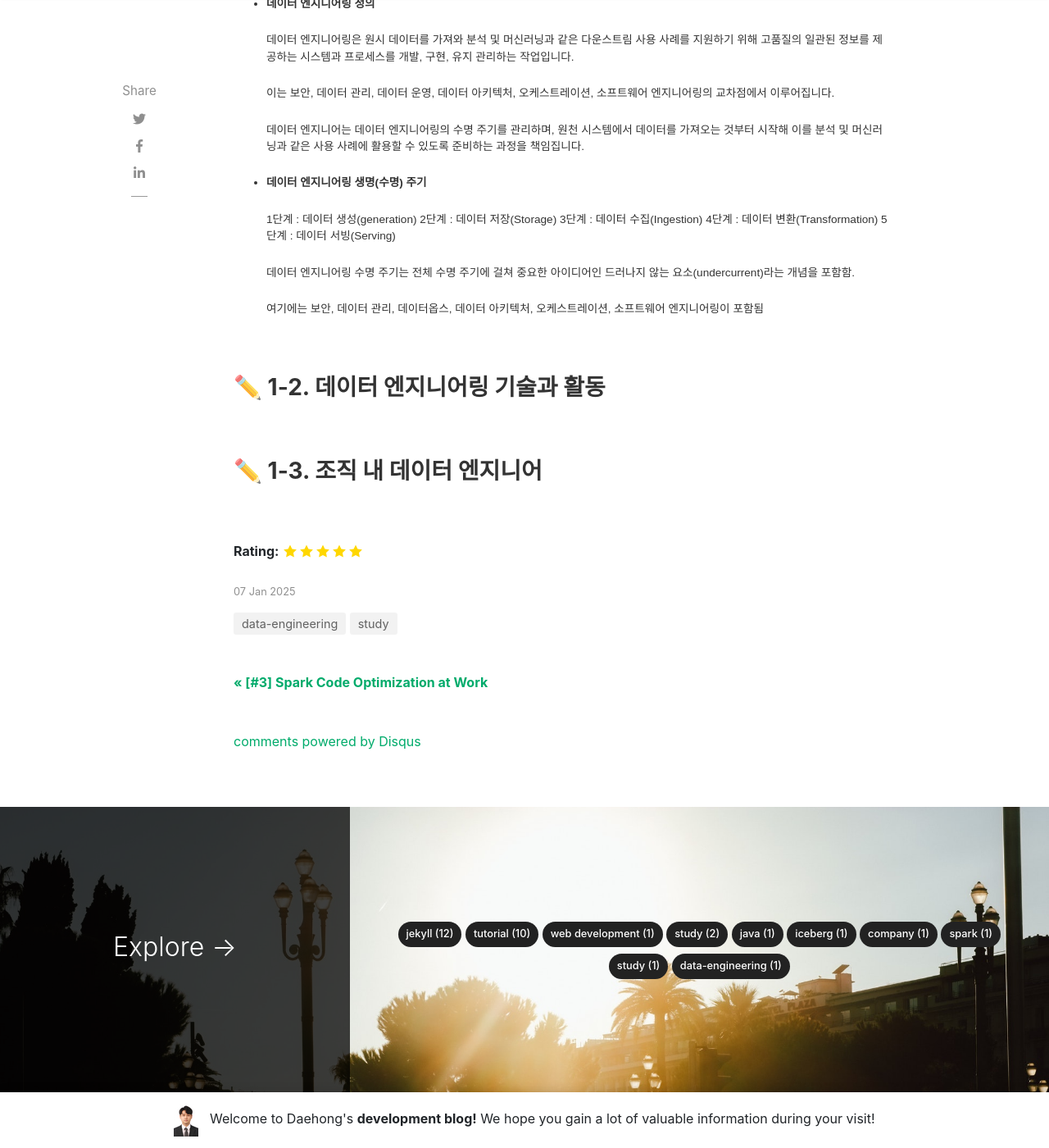
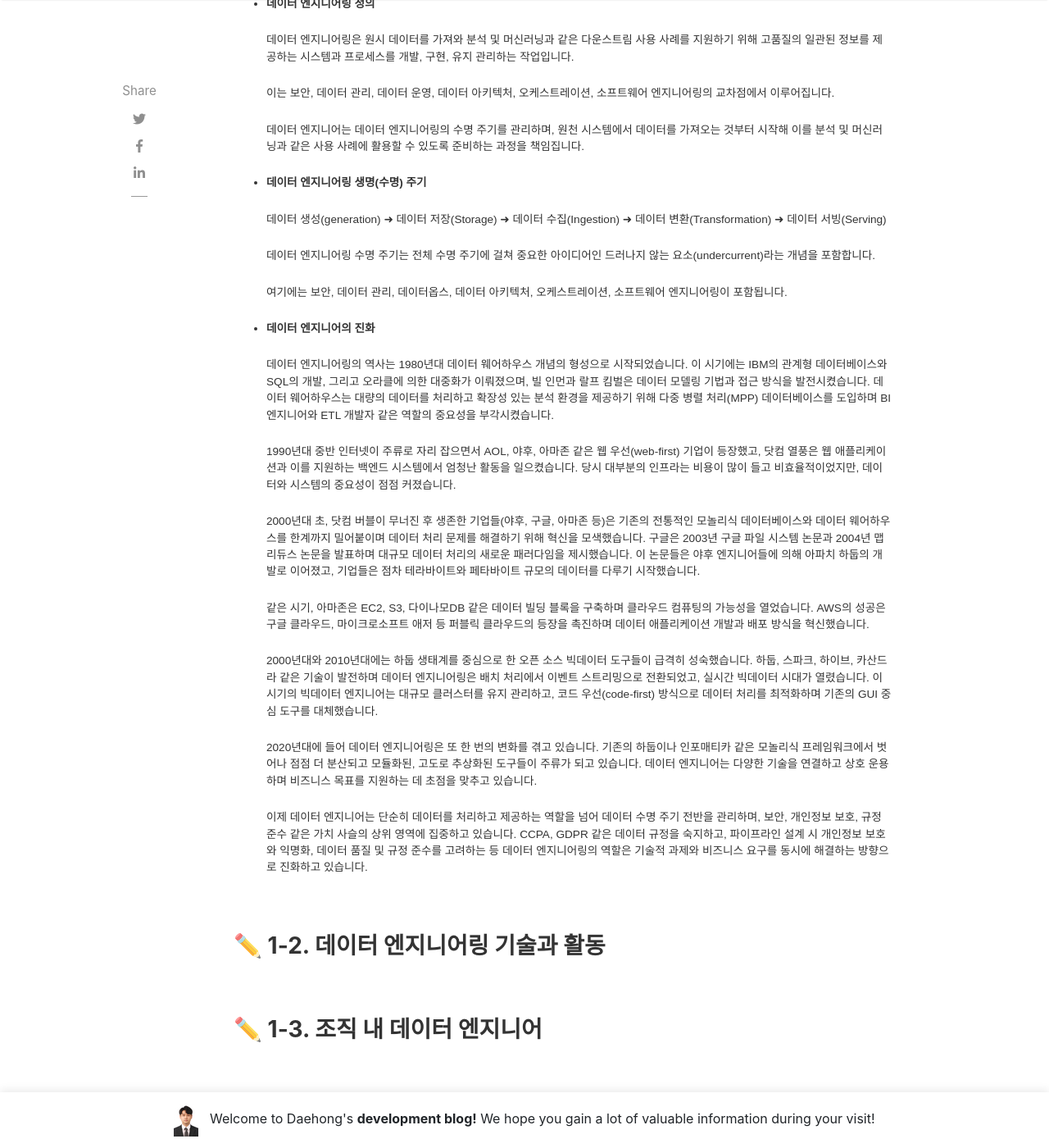
Before and after one commit to JeonDaehong/JeonDaehong.github.io, a Jekyll site: the page built from _posts/2025-01-07-robust-data-engineering.md, in a window 1280 px wide and 1400 px high, scrolled down 1616 px. Shown: the whole window at 82% size. Built offline with Jekyll 4.4.1, drawn with Linux system fonts in a browser that asks for light colours; nearby versions of some CDN libraries; comment, search, counter and statistics services are not loaded.

Commit message:
Study Robust Data Engineering Book

```diff
--- a/_posts/2025-01-07-robust-data-engineering.md
+++ b/_posts/2025-01-07-robust-data-engineering.md
@@ -41,15 +41,28 @@ rating: 5
 
 - **데이터 엔지니어링 생명(수명) 주기**
 
-	1단계 : 데이터 생성(generation)
-	2단계 : 데이터 저장(Storage)
-	3단계 : 데이터 수집(Ingestion)
-	4단계 : 데이터 변환(Transformation)
-	5단계 : 데이터 서빙(Serving)
+	데이터 생성(generation) ➜ 데이터 저장(Storage) ➜ 데이터 수집(Ingestion) ➜ 데이터 변환(Transformation) ➜ 데이터 서빙(Serving)
 
-	데이터 엔지니어링 수명 주기는 전체 수명 주기에 걸쳐 중요한 아이디어인 드러나지 않는 요소(undercurrent)라는 개념을 포함함.
+	데이터 엔지니어링 수명 주기는 전체 수명 주기에 걸쳐 중요한 아이디어인 드러나지 않는 요소(undercurrent)라는 개념을 포함합니다.
 
-	여기에는 보안, 데이터 관리, 데이터옵스, 데이터 아키텍처, 오케스트레이션, 소프트웨어 엔지니어링이 포함됨
+	여기에는 보안, 데이터 관리, 데이터옵스, 데이터 아키텍처, 오케스트레이션, 소프트웨어 엔지니어링이 포함됩니다.
+
+
+- **데이터 엔지니어의 진화**
+
+	데이터 엔지니어링의 역사는 1980년대 데이터 웨어하우스 개념의 형성으로 시작되었습니다. 이 시기에는 IBM의 관계형 데이터베이스와 SQL의 개발, 그리고 오라클에 의한 대중화가 이뤄졌으며, 빌 인먼과 랄프 킴벌은 데이터 모델링 기법과 접근 방식을 발전시켰습니다. 데이터 웨어하우스는 대량의 데이터를 처리하고 확장성 있는 분석 환경을 제공하기 위해 다중 병렬 처리(MPP) 데이터베이스를 도입하며 BI 엔지니어와 ETL 개발자 같은 역할의 중요성을 부각시켰습니다.
+
+	1990년대 중반 인터넷이 주류로 자리 잡으면서 AOL, 야후, 아마존 같은 웹 우선(web-first) 기업이 등장했고, 닷컴 열풍은 웹 애플리케이션과 이를 지원하는 백엔드 시스템에서 엄청난 활동을 일으켰습니다. 당시 대부분의 인프라는 비용이 많이 들고 비효율적이었지만, 데이터와 시스템의 중요성이 점점 커졌습니다.
+
+	2000년대 초, 닷컴 버블이 무너진 후 생존한 기업들(야후, 구글, 아마존 등)은 기존의 전통적인 모놀리식 데이터베이스와 데이터 웨어하우스를 한계까지 밀어붙이며 데이터 처리 문제를 해결하기 위해 혁신을 모색했습니다. 구글은 2003년 구글 파일 시스템 논문과 2004년 맵리듀스 논문을 발표하며 대규모 데이터 처리의 새로운 패러다임을 제시했습니다. 이 논문들은 야후 엔지니어들에 의해 아파치 하둡의 개발로 이어졌고, 기업들은 점차 테라바이트와 페타바이트 규모의 데이터를 다루기 시작했습니다.
+
+	같은 시기, 아마존은 EC2, S3, 다이나모DB 같은 데이터 빌딩 블록을 구축하며 클라우드 컴퓨팅의 가능성을 열었습니다. AWS의 성공은 구글 클라우드, 마이크로소프트 애저 등 퍼블릭 클라우드의 등장을 촉진하며 데이터 애플리케이션 개발과 배포 방식을 혁신했습니다.
+
+	2000년대와 2010년대에는 하둡 생태계를 중심으로 한 오픈 소스 빅데이터 도구들이 급격히 성숙했습니다. 하둡, 스파크, 하이브, 카산드라 같은 기술이 발전하며 데이터 엔지니어링은 배치 처리에서 이벤트 스트리밍으로 전환되었고, 실시간 빅데이터 시대가 열렸습니다. 이 시기의 빅데이터 엔지니어는 대규모 클러스터를 유지 관리하고, 코드 우선(code-first) 방식으로 데이터 처리를 최적화하며 기존의 GUI 중심 도구를 대체했습니다.
+
+	2020년대에 들어 데이터 엔지니어링은 또 한 번의 변화를 겪고 있습니다. 기존의 하둡이나 인포매티카 같은 모놀리식 프레임워크에서 벗어나 점점 더 분산되고 모듈화된, 고도로 추상화된 도구들이 주류가 되고 있습니다. 데이터 엔지니어는 다양한 기술을 연결하고 상호 운용하며 비즈니스 목표를 지원하는 데 초점을 맞추고 있습니다.
+
+	이제 데이터 엔지니어는 단순히 데이터를 처리하고 제공하는 역할을 넘어 데이터 수명 주기 전반을 관리하며, 보안, 개인정보 보호, 규정 준수 같은 가치 사슬의 상위 영역에 집중하고 있습니다. CCPA, GDPR 같은 데이터 규정을 숙지하고, 파이프라인 설계 시 개인정보 보호와 익명화, 데이터 품질 및 규정 준수를 고려하는 등 데이터 엔지니어링의 역할은 기술적 과제와 비즈니스 요구를 동시에 해결하는 방향으로 진화하고 있습니다.
 
 <br>
 
```
